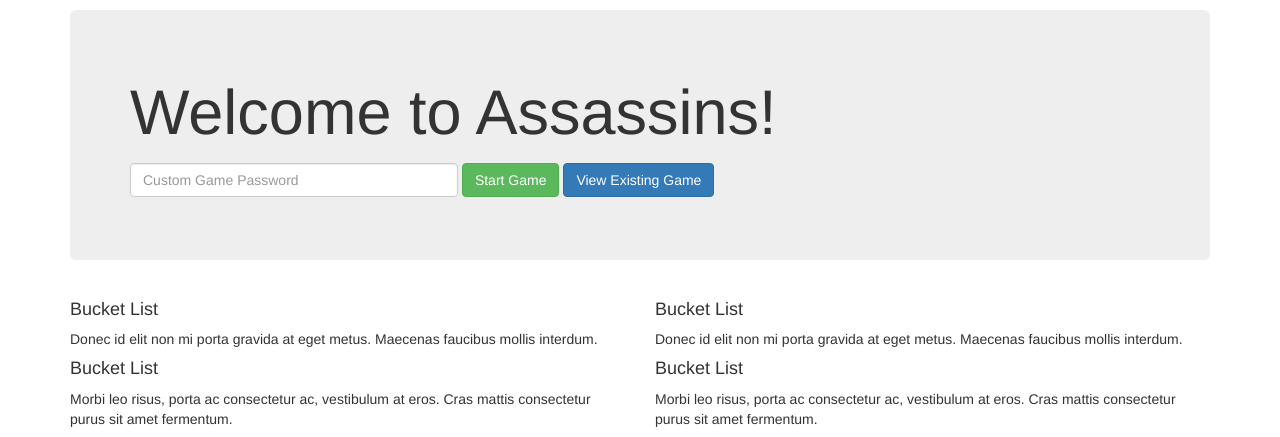
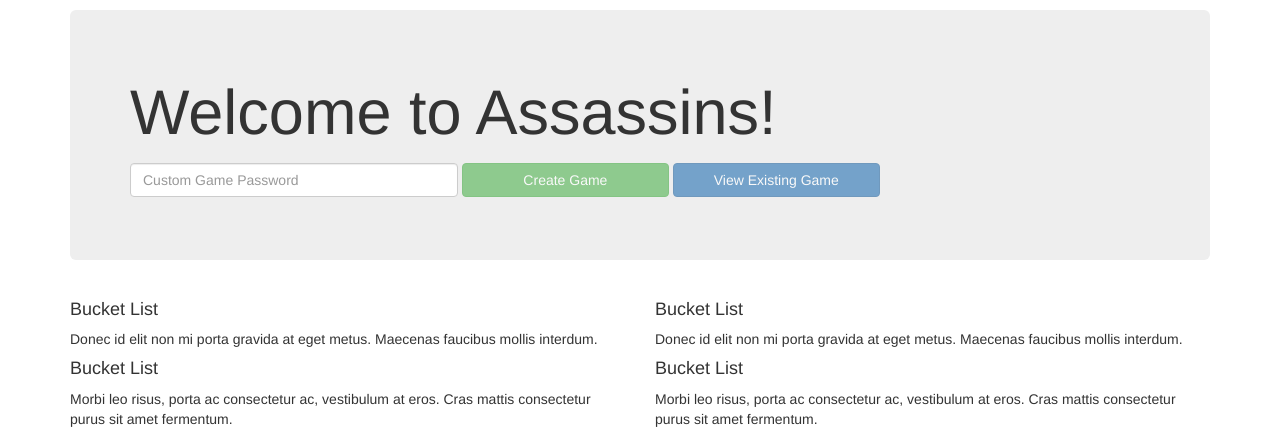
Before and after one commit to Haasini-Govindu/assassins, a Flask app: page / in a window 1280 px wide. Shown: the part 46-483 px from the top of the page. Run offline with Flask 2, Linux system fonts and the light colour scheme; some libraries are stand-ins or nearby versions.

Commit message:
Buttons are disabled until code is passed in, links to leaderboard

```diff
--- a/assassins/templates/index.html
+++ b/assassins/templates/index.html
@@ -33,9 +33,26 @@
             <p class="lead"></p>
             <form class="form-inline">
             	<div class="form-group">
-            	<input type="text" class="input-large form-control" placeholder="Custom Game Password" size=35>
-            	<a class="btn btn-success" href="showSignUp" role="button">Start Game</a>
-            	<a class="btn btn-primary" href="showSignUp" role="button">View Existing Game</a>
+            	<input id="gamePass" type="text" class="input-large form-control" placeholder="Custom Game Password" size=35 onchange="viewLeaderboard(this.value)">
+            	<input id="createGameButton" class="btn btn-success" role="button" disabled="true" value="Create Game" onclick="viewGame()"></input>
+            	<input id="viewGameButton" class="btn btn-primary" role="button" disabled="true" value="View Existing Game" onclick="viewGame()"></input>
+            	<script type="text/javascript">
+            		function viewGame() {
+            			if(!this.disabled) {
+            				window.open("leaderboard", "_self");
+            			}
+            		}
+            		function viewLeaderboard(text) {
+            			if(text.length > 0) {
+            				document.getElementById("viewGameButton").disabled = false;
+            				document.getElementById("createGameButton").disabled = false;
+            			}
+            			else {
+            				document.getElementById("viewGameButton").disabled = true;
+            				document.getElementById("createGameButton").disabled = true;
+            			}
+            		}
+            	</script>
             	</div>
             </form>
             </p>
```
